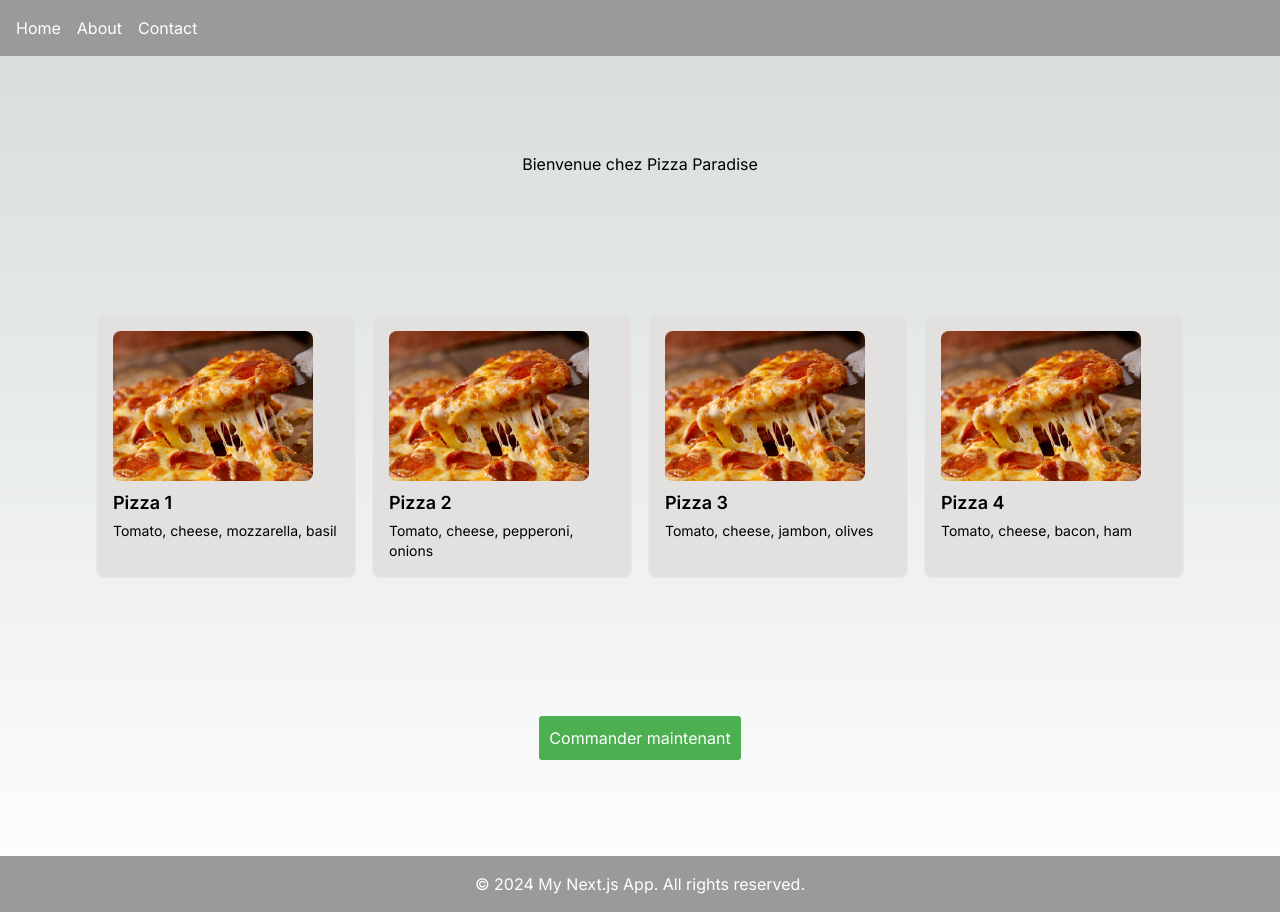
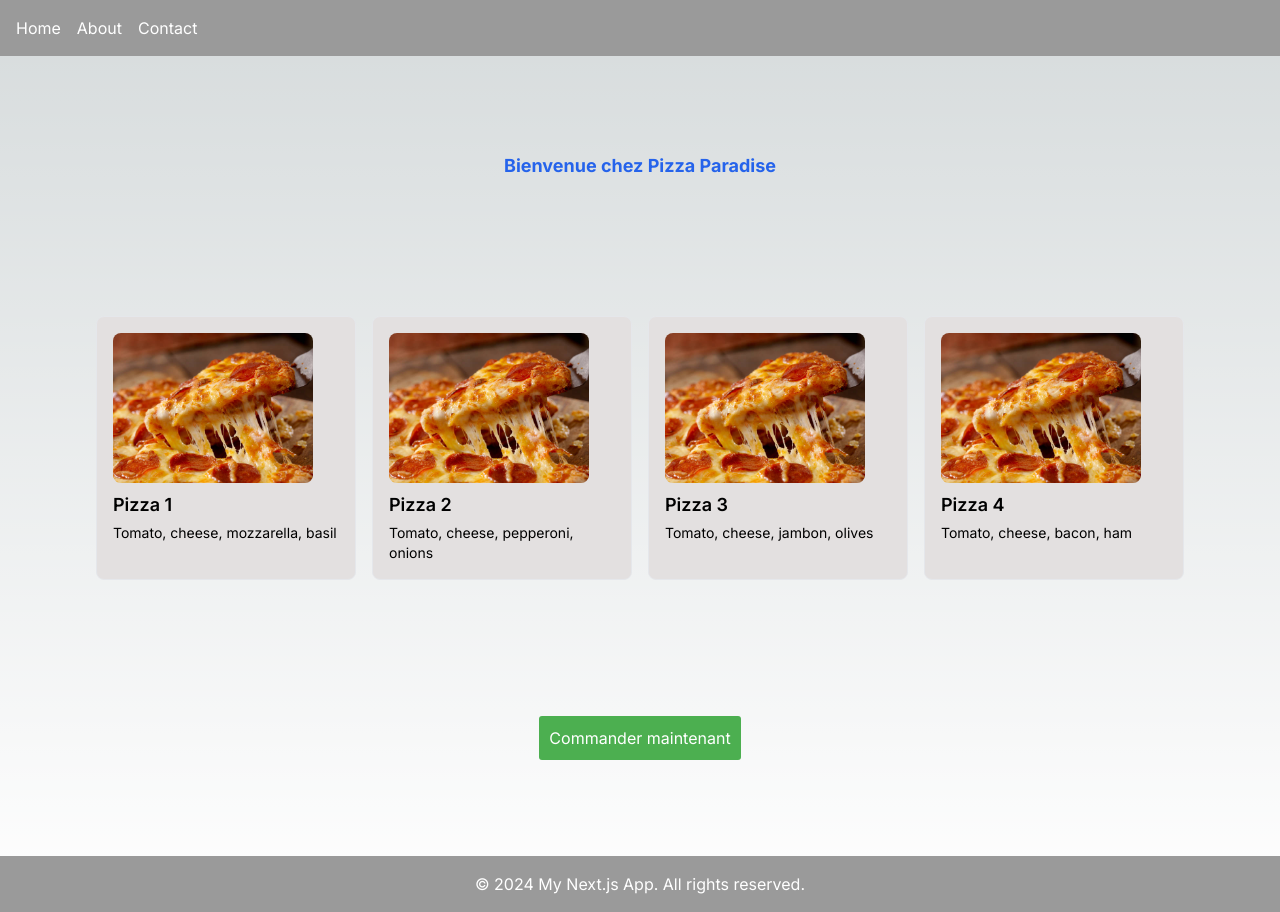
Before and after one commit to imVey/dzapp---Site-pour-pizzaria, a Next.js app: page / in a window 1280 px wide. Built offline with nearby package versions, Linux system fonts and the light colour scheme.

Commit message:
Feat (pages) : add page + card and clickable link

```diff
--- a/app/page.tsx
+++ b/app/page.tsx
@@ -6,18 +6,20 @@ const pizzaIngredients = [
   { name: "Pizza 2", ingredients: "Tomato, cheese, pepperoni, onions" },
   { name: "Pizza 3", ingredients: "Tomato, cheese, jambon, olives" },
   { name: "Pizza 4", ingredients: "Tomato, cheese, bacon, ham" },
-  // Add more pizzas as needed
 ];
 
 export default function Home() {
   return (
     <main className="flex min-h-screen flex-col items-center justify-between p-24">
-      <h1>Bienvenue chez Pizza Paradise</h1>
-      <div className="grid grid-cols-4 gap-4">
+      <h1 className="text-blue-600 text-lg font-bold">
+        Bienvenue chez Pizza Paradise
+      </h1>
+      <div className="grid grid-cols-4 gap-4 overflow-x-scroll">
         {pizzaIngredients.map((pizza) => (
           <div
             key={pizza.name}
-            className="card p-4 border border-gray-200 rounded-lg"
+            className="card p-4 border border-gray-200 rounded-lg cursor-pointer"
+            onClick={() => (window.location.href = "/pizza")}
           >
             <Image
               src="/pizza.jpg"
--- /dev/null
+++ b/app/pizza/page.jsx
@@ -0,0 +1,14 @@
+import React from "react";
+
+const Pizza = () => {
+  return (
+    <main className="flex min-h-screen flex-col items-center justify-between p-24">
+      <section className="flex flex-col items-center justify-center mb-12">
+        <h1 className="text-4xl font-bold mb-4">D-zap</h1>
+        <p className="text-lg">Notre pizza</p>
+      </section>
+    </main>
+  );
+};
+
+export default Pizza;
```
